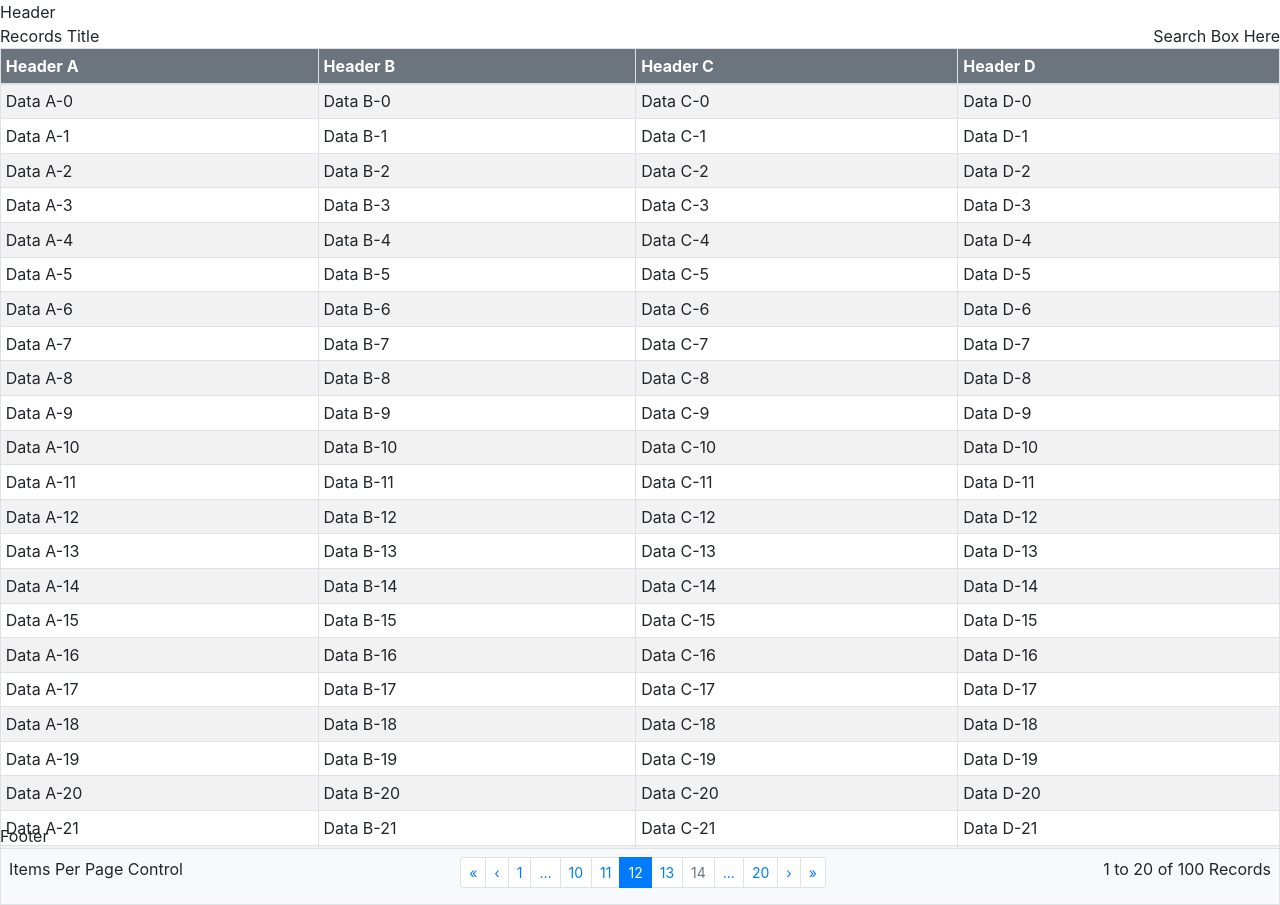
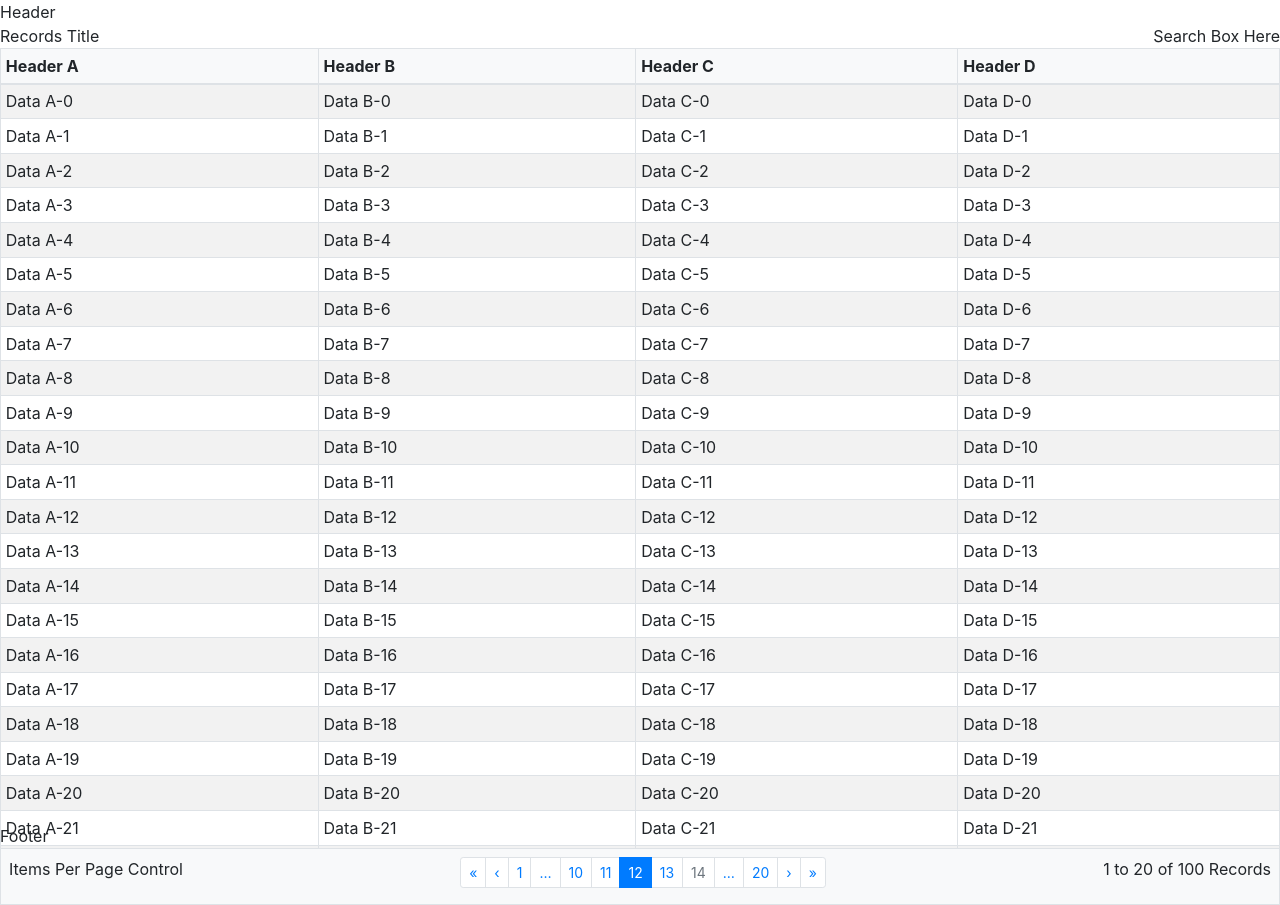
Before and after one commit to stevenriggs/react-flexbox-layout, a React (Create React App) app: page / in a window 1280 px wide. Built offline with nearby package versions, Linux system fonts and the light colour scheme.

Commit message:
better header coloring

```diff
--- a/src/components/records/RecordsTable.js
+++ b/src/components/records/RecordsTable.js
@@ -20,10 +20,10 @@ function RecordsTable() {
             <Table striped bordered hover repsonsive size="sm">
                 <thead>
                     <tr>
-                        <th className='sticky-top bg-secondary text-white'>Header A</th>
-                        <th className='sticky-top bg-secondary text-white'>Header B</th>
-                        <th className='sticky-top bg-secondary text-white'>Header C</th>
-                        <th className='sticky-top bg-secondary text-white'>Header D</th>
+                        <th className='sticky-top bg-light'>Header A</th>
+                        <th className='sticky-top bg-light'>Header B</th>
+                        <th className='sticky-top bg-light'>Header C</th>
+                        <th className='sticky-top bg-light'>Header D</th>
                     </tr>
                 </thead>
                 <tbody>
```
